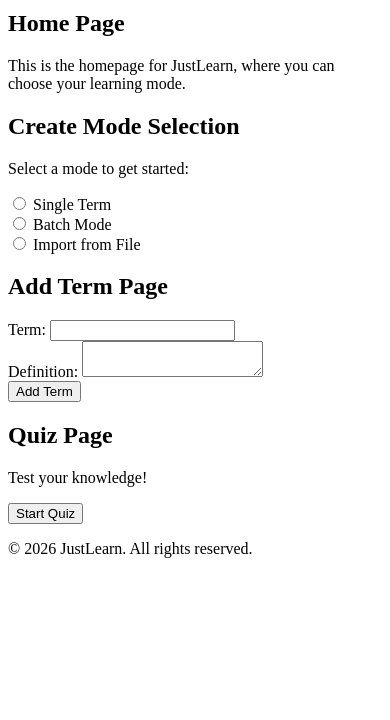
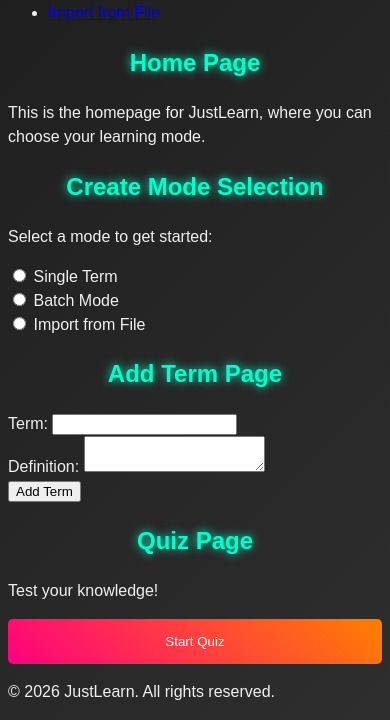
Before and after one commit to vadimpriakhin-oss/JustLEarn, a plain HTML site: page index.html in a window 390 px wide. Shown: the part 170-890 px from the top of the page. Before the commit the page ends 844 px from the top, so only its background shows below. Drawn offline with Linux system fonts and the light colour scheme.

Commit message:
Updated styles.css with complete CSS styling for all pages including home page, create mode selection, add term, and quiz pages with neon effects, gradients, responsive design, and proper button styling

```diff
--- a/styles.css
+++ b/styles.css
@@ -1,25 +1,51 @@
-.hidden {
-    display: none;
+.container {
+  margin: 0 auto;
+  padding: 0 20px;
+  max-width: 1200px;
 }
 
-.create-mode-selection {
-    /* Add your styles */
+body {
+  font-family: 'Arial', sans-serif;
+  background: linear-gradient(135deg, #1d1d1d, #2e2e2e);
+  color: #f0f0f0;
+  line-height: 1.5;
 }
 
-.mode-selection-buttons {
-    display: grid;
-    grid-template-columns: repeat(auto-fill, minmax(100px, 1fr));
-    gap: 10px;
+h1, h2, h3 {
+  text-align: center;
+  color: #00ffcc;
+  text-shadow: 0 0 10px #00ffcc;
 }
 
-.mode-option {
-    background-color: green;
-    color: white;
-    border: none;
-    padding: 10px;
-    cursor: pointer;
+button {
+  background: linear-gradient(45deg, #ff007f, #ff7f00);
+  border: none;
+  border-radius: 5px;
+  color: white;
+  padding: 10px 20px;
+  cursor: pointer;
+  transition: all 0.3s ease;
 }
 
-.mode-option:hover {
-    background-color: darkgreen;
+button:hover {
+  background: rgba(255, 0, 127, 0.75);
+  box-shadow: 0 0 20px #ff007f;
 }
+
+.home-page, .create-mode, .add-term, .quiz-page {
+  padding: 20px;
+  background-color: rgba(45, 45, 45, 0.8);
+  border-radius: 10px;
+  margin: 10px 0;
+  box-shadow: 0 0 15px #00ffcc;
+}
+
+@media screen and (max-width: 768px) {
+  .container {
+    padding: 0 10px;
+  }
+  button {
+    width: 100%;
+    padding: 15px;
+  }
+}
```
